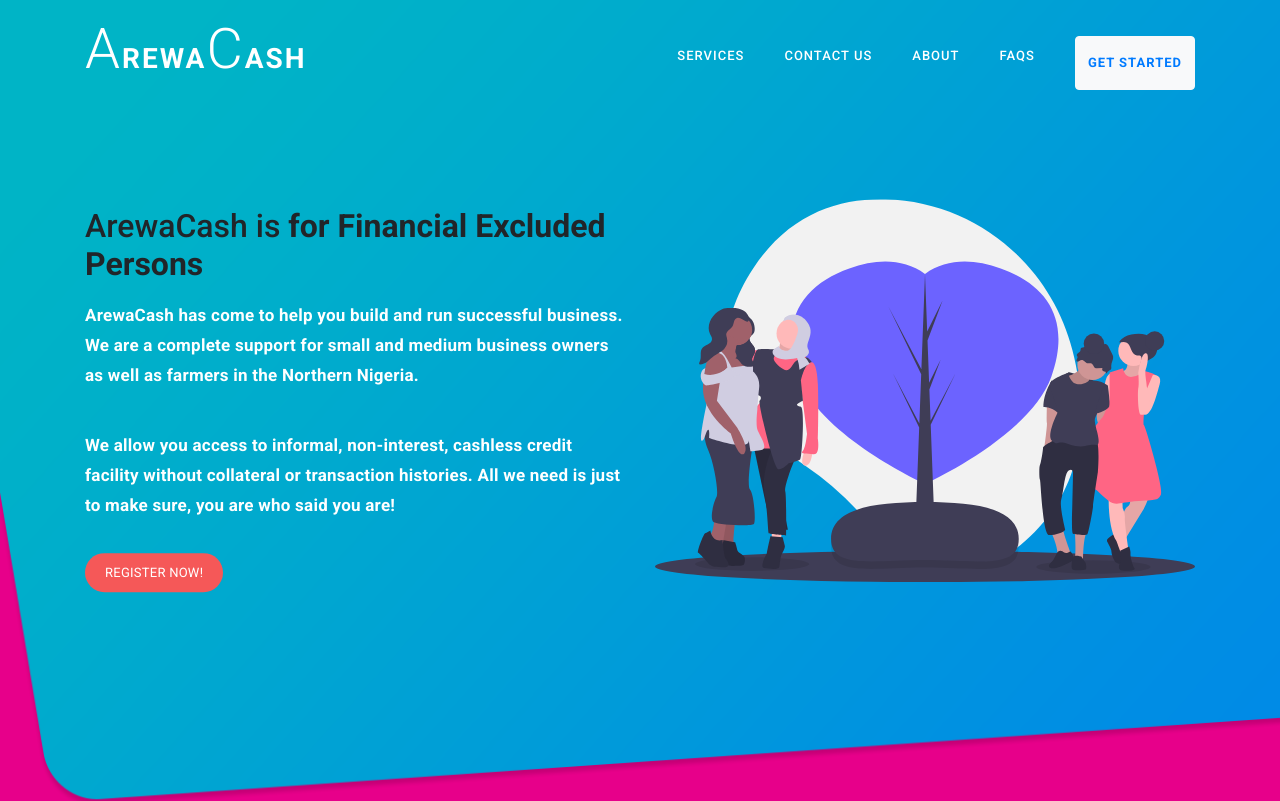
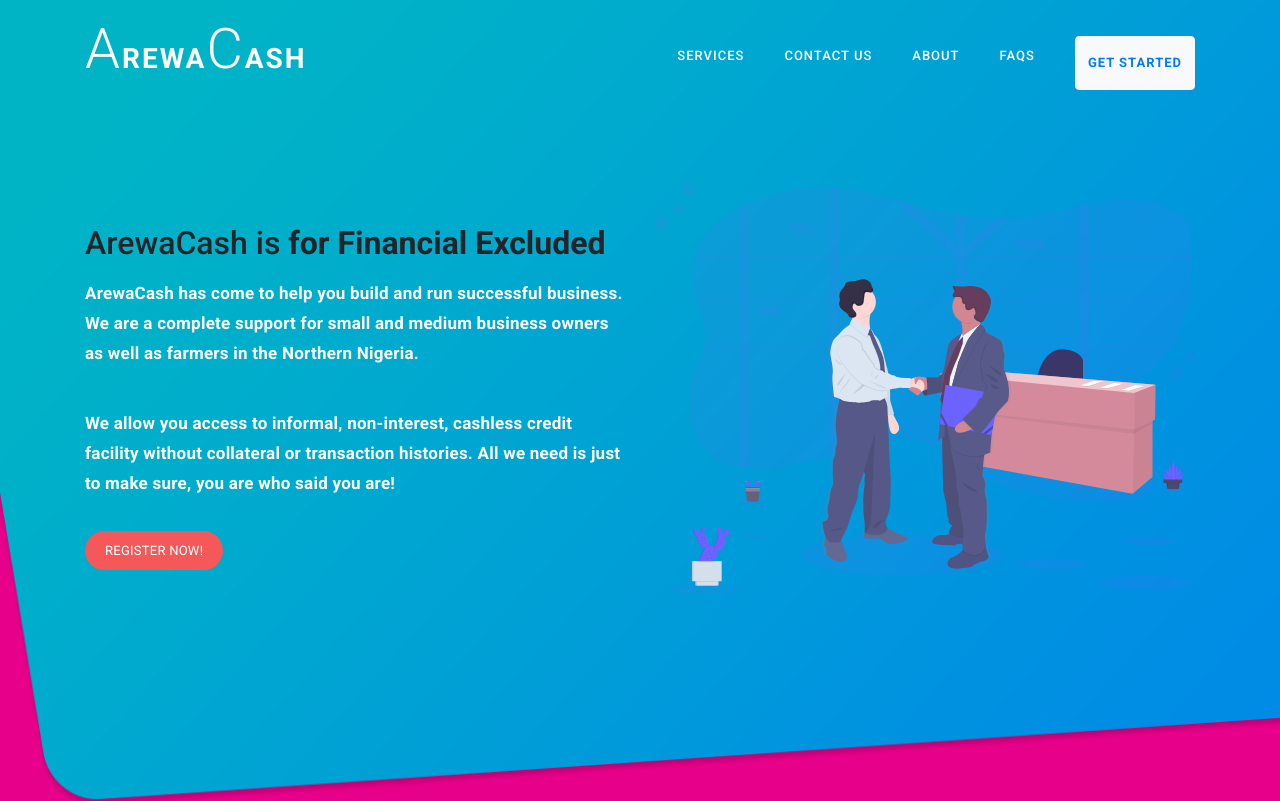
Before and after one commit to Zeeson/Arewacash-Landing, a plain HTML site: page index.html in a window 1280 px wide. Shown: the top 801 px of the page. Drawn offline with Linux system fonts and the light colour scheme.

Commit message:
hero section

```diff
--- a/index.html
+++ b/index.html
@@ -70,7 +70,7 @@
             <div class="container">
                 <div class="row">
                     <div class=" mt-2 left-text col-lg-6 col-md-6 col-sm-12 col-xs-12" data-scroll-reveal="enter left move 30px over 0.6s after 0.4s">
-                        <h2>ArewaCash is <strong>for Financial Excluded Persons</strong></h2>
+                        <h2>ArewaCash is <strong>for Financial Excluded</strong></h2>
                         <p class="font-weight-bold mt-3">ArewaCash has come to help you build and run successful
                           business. We are a complete support for small and medium business owners as well as farmers in the Northern Nigeria.</p>
                         <p class="font-weight-bold">
@@ -79,7 +79,7 @@
                         <a href="https://arewapreneur.herokuapp.com/" class="main-button-slider">Register Now!</a>
                     </div>
                     <div class="col-lg-6 col-md-6 col-sm-12 col-xs-12" data-scroll-reveal="enter right move 30px over 0.6s after 0.4s">
-                        <img src="assets/images/hero-image.svg" class="rounded img-fluid d-block mx-auto" alt="First Vector Graphic">
+                        <img src="assets/images/cash_hero.svg" class="rounded img-fluid d-block mx-auto" alt="First Vector Graphic">
                     </div>
                 </div>
             </div>
```
Also changed, not shown: assets/images/cash_hero.svg (added).
